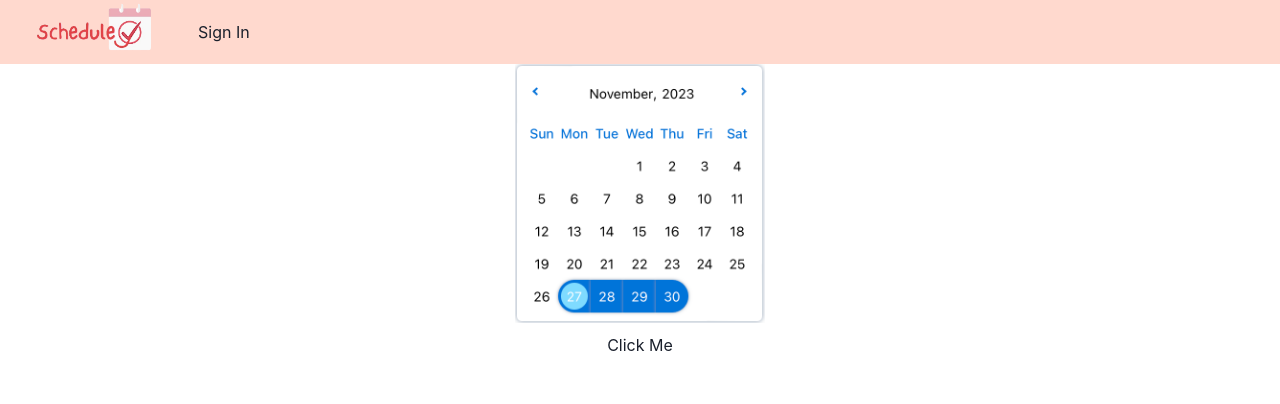
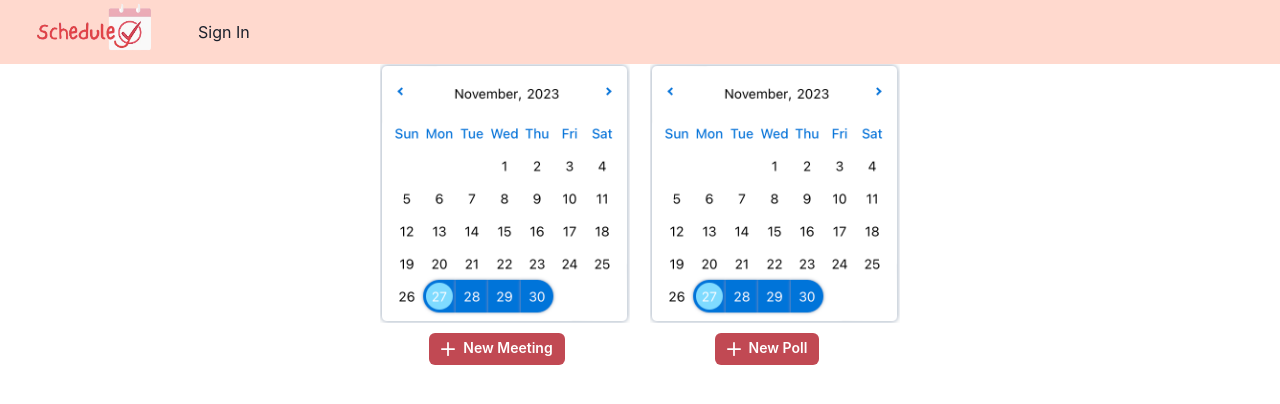
Before and after one commit to The-Dugtrio-CS4800/Scheduley, a Next.js app: page / in a window 1280 px wide. Shown: the top 404 px of the page. Built offline with nearby package versions, Linux system fonts and the light colour scheme.

Commit message:
Successfully moved meeting and poll creation buttons to blank part of home page. But still attached to navbar.

```diff
--- a/components/navbar.tsx
+++ b/components/navbar.tsx
@@ -146,7 +146,7 @@ export default function WithAction() {
 
             <div style={{
             display: 'flex',
-            flexDirection: 'column',
+            flexDirection: 'row',
             alignItems: 'center',
             justifyContent: 'center',
             height: 'calc(100vh - heightOfNavbar)', // Replace heightOfNavbar with the actual height of your navbar
@@ -157,15 +157,41 @@ export default function WithAction() {
                 display: 'flex',
                 flexDirection: 'column',
                 alignItems: 'center',
-                justifyContent: 'center'
+                justifyContent: 'center',
+                margin: '0 10px' // Adds spacing between the combos
             }}>
-                <img src="meeting.png" alt="Descriptive Text" style={{ display: 'block', width: '250px', height: 'auto', marginBottom: '10px' }} />
-                <button style={{ display: 'block', width: '100px' }}>
-                Click Me
-                </button>
+                <img src="meeting.png" alt="New meeting sample" style={{ display: 'block', width: '250px', height: 'auto', marginBottom: '10px' }} />
+                <Link as={NextLink} href='/new'>
+                    <Button color='white'
+                        variant={'solid'}
+                        bg={'#c14953'}
+                        size={'sm'}
+                        mr={4}
+                        leftIcon={<AddIcon />}>
+                        New Meeting
+                    </Button>
+                </Link>
+            </div>
+            <div style={{
+                display: 'flex',
+                flexDirection: 'column',
+                alignItems: 'center',
+                justifyContent: 'center',
+                margin: '0 10px' // Adds spacing between the combos
+            }}>
+                <img src="meeting.png" alt="New poll sample" style={{ display: 'block', width: '250px', height: 'auto', marginBottom: '10px' }} />
+                <Link as={NextLink} href='/poll'>
+                <Button color='white'
+                    variant={'solid'}
+                    bg={'#c14953'}
+                    size={'sm'}
+                    mr={4}
+                    leftIcon={<AddIcon/>}>
+                    New Poll
+                </Button>
+                </Link>
             </div>
             </div>
-
 
 
         </>
```
